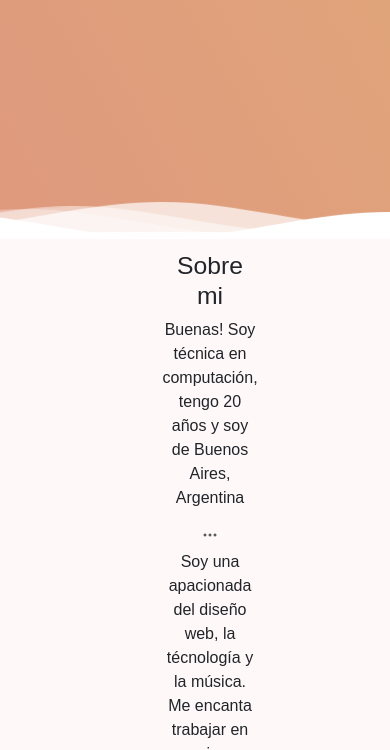
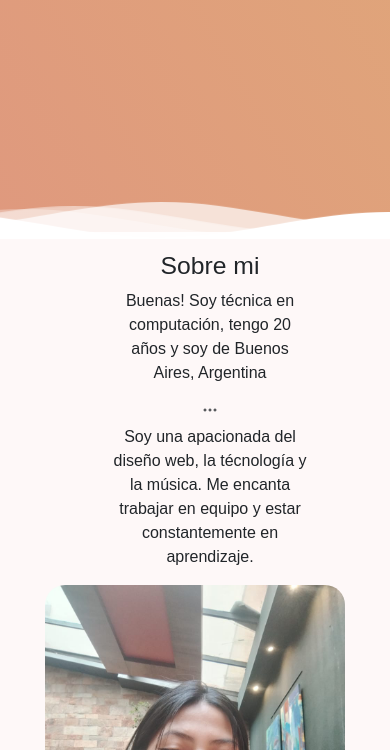
Before and after one commit to JuliTCastillo/Portafolio, a website: page index.html in a window 390 px wide. Shown: the part 350-1100 px from the top of the page. Drawn offline with nearby package versions, Linux system fonts and the light colour scheme.

```diff
--- a/index.html
+++ b/index.html
@@ -67,9 +67,9 @@
             <div class="textAboutMe">
                 <h2>Sobre mi</h2>
                 <div>
-                    <p>Buenas! Soy técnica en computación, tengo 20 años y soy de Buenos Aires, Argentina</p>
+                    <p class="pAboutMe">Buenas! Soy técnica en computación, tengo 20 años y soy de Buenos Aires, Argentina</p>
                     <ion-icon name="ellipsis-horizontal-outline"></ion-icon>
-                    <p>Soy una apacionada del diseño web, la técnología y la música. Me encanta trabajar en equipo y estar constantemente en aprendizaje.</p>
+                    <p class="pAboutMe">Soy una apacionada del diseño web, la técnología y la música. Me encanta trabajar en equipo y estar constantemente en aprendizaje.</p>
                 </div>
             </div>
         </section>
--- a/scss/_sAboutMe.scss
+++ b/scss/_sAboutMe.scss
@@ -28,6 +28,8 @@
 @media screen and (max-width: 1050px) {
     .sectionAboutMe{
         flex-direction:column-reverse;
+        .textAboutMe{
+            width: 50%;
+        }
     }
-
 }
```
Also changed, not shown: css/style.css.
